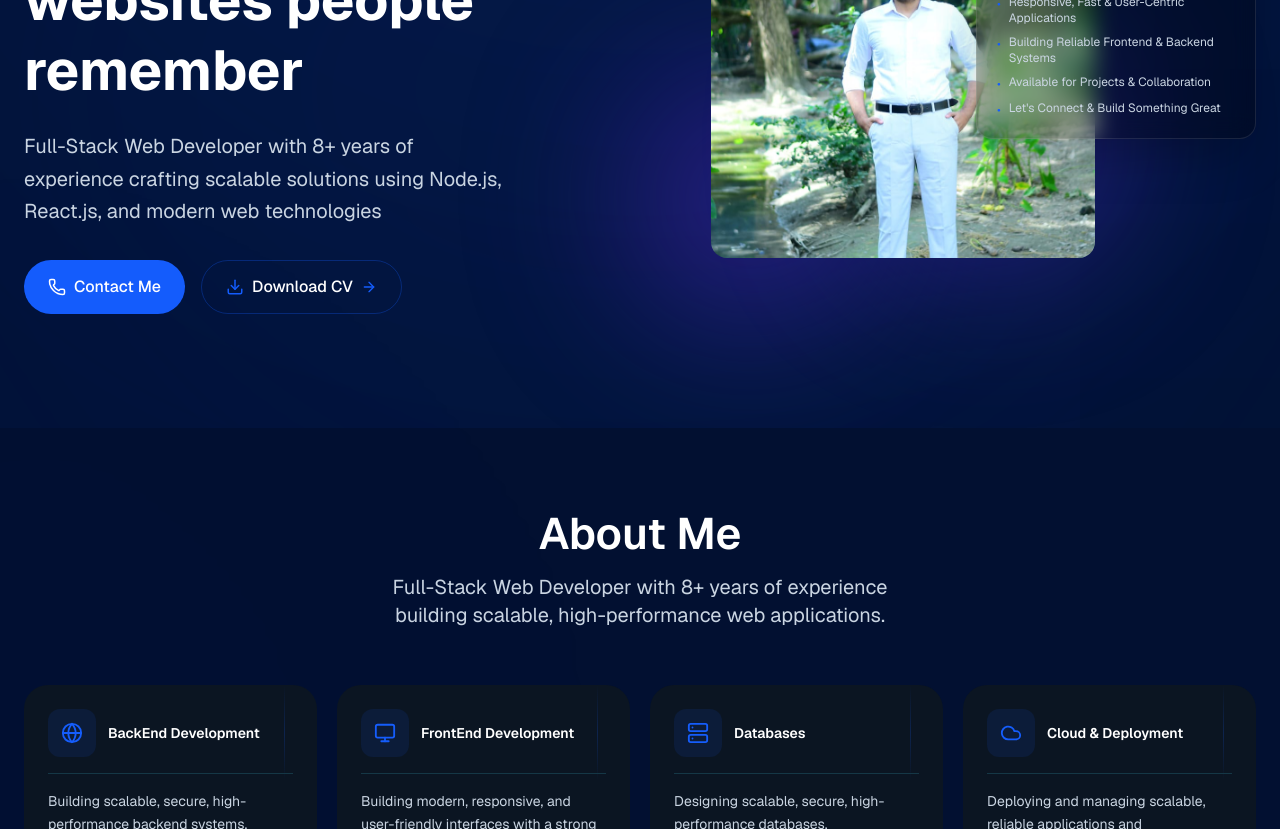
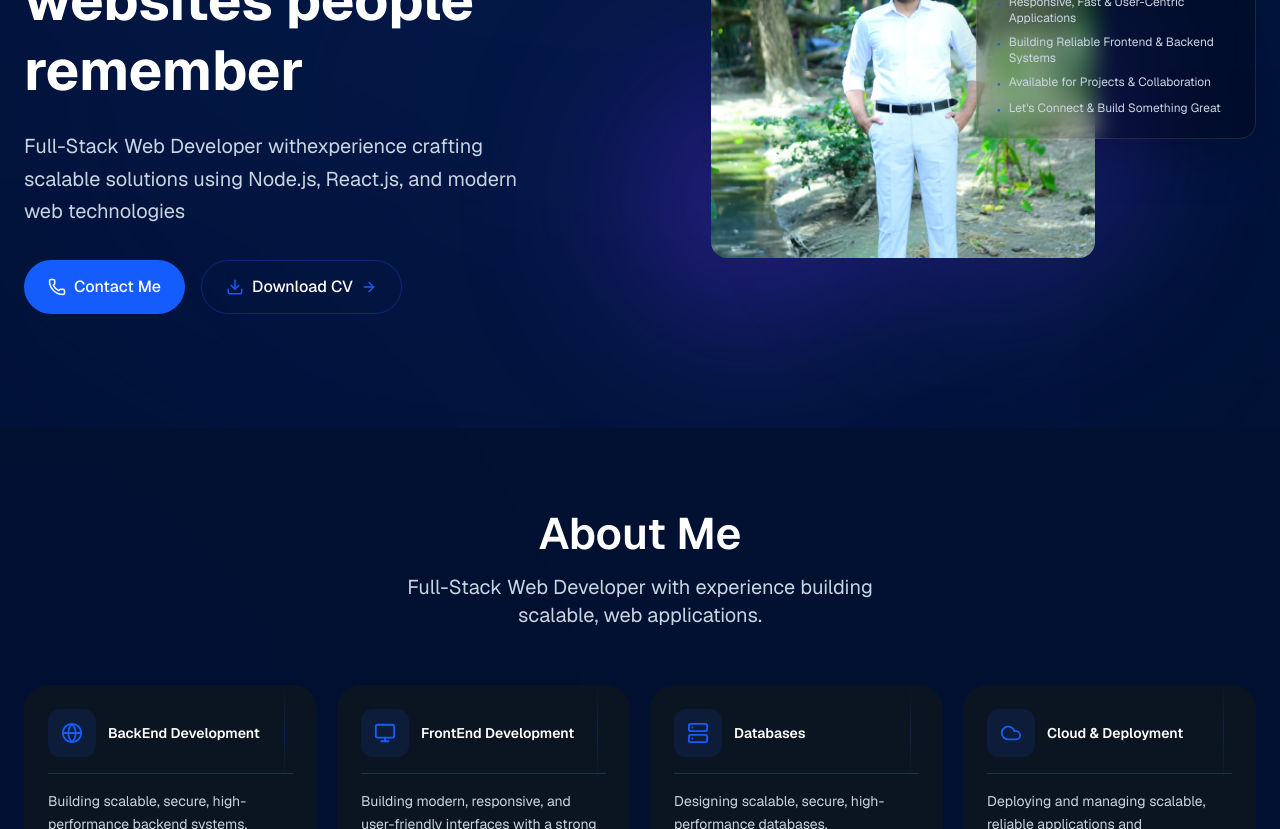
Before and after one commit to devmdsadikhasan/portfolio, a Next.js app: page / in a window 1280 px wide. Shown: the part 360-1189 px from the top of the page. Built offline with nearby package versions, Linux system fonts and the light colour scheme.

Commit message:
fix: correct typos in professional description on homepage

```diff
--- a/src/app/page.tsx
+++ b/src/app/page.tsx
@@ -204,7 +204,7 @@ export default function Home() {
                 Start building websites people remember
               </h1>
               <p className="text-[#cad5e2] text-base sm:text-lg lg:text-xl mt-6 max-w-lg leading-relaxed">
-                Full-Stack Web Developer with 8+ years of experience crafting scalable solutions using Node.js, React.js,
+                Full-Stack Web Developer withexperience crafting scalable solutions using Node.js, React.js,
                 and modern web technologies
               </p>
               <div className="flex flex-wrap gap-4 mt-8">
@@ -328,7 +328,7 @@ export default function Home() {
           <div className="text-center mb-14">
             <h2 className="text-2xl sm:text-3xl lg:text-[44px] font-semibold text-white mb-3">About Me</h2>
             <p className="text-[#cad5e2] text-base sm:text-lg lg:text-xl max-w-lg mx-auto">
-              Full-Stack Web Developer with 8+ years of experience building scalable, high-performance web applications.
+              Full-Stack Web Developer with experience building scalable, web applications.
             </p>
           </div>
 
```
